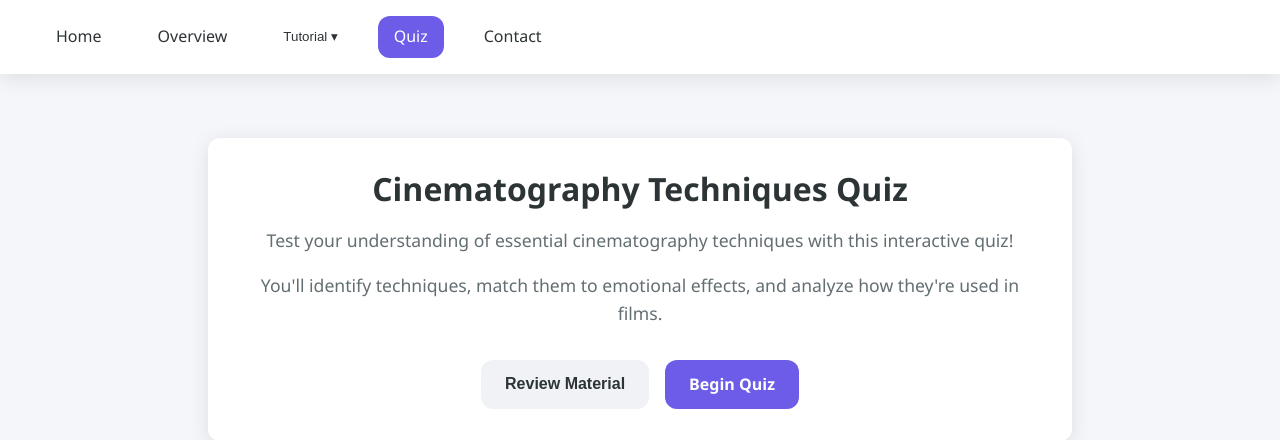
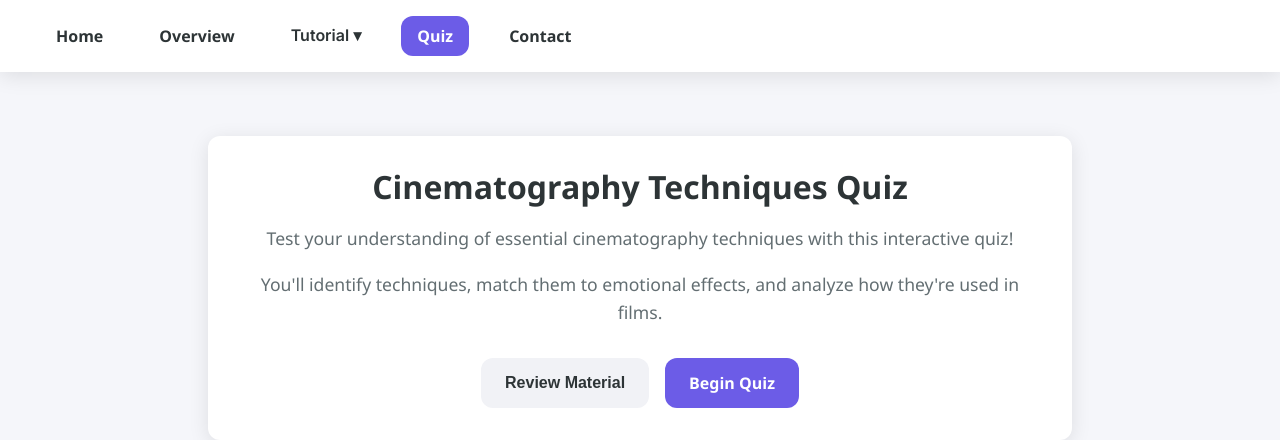
Before and after one commit to FELIX75791/ui-film-tutorial, a FastAPI app: page /quiz in a window 1280 px wide. Shown: the top 440 px of the page. Run offline with FastAPI, Linux system fonts and the light colour scheme; parts of the project's set-up code (start-up, migrations or seed data) failed here and were passed over; some libraries are stand-ins or nearby versions.

Commit message:
Make Tutorial nav button text size and weight match other nav links

```diff
--- a/static/css/styles.css
+++ b/static/css/styles.css
@@ -72,6 +72,9 @@ a:hover {
     padding: 0.5rem 1rem;
     border-radius: var(--border-radius);
     transition: var(--transition);
+    font-size: 1rem;
+    font-weight: 600; /* Match this if not already */
+    line-height: 1.5;
 }
 
 .nav a:hover, .nav a.active {
@@ -93,6 +96,10 @@ a:hover {
     cursor: pointer;
     border-radius: var(--border-radius);
     transition: var(--transition);
+    font-family: 'Inter', -apple-system, BlinkMacSystemFont, 'Segoe UI', Roboto, Oxygen, Ubuntu, Cantarell, sans-serif;
+    font-size: 1rem;
+    font-weight: 600;
+    line-height: 1.5; /* 👈 Add this to match links */
 }
 
 .dropbtn:hover, .dropbtn.active {
--- a/templates/base.html
+++ b/templates/base.html
@@ -27,9 +27,13 @@
     {{ nav_link(url_for('overview'),  'Overview',  'overview') }}
 
     <div class="dropdown">
-      <button class="dropbtn {{ 'active' if page=='tutorial' else '' }}">
+      <!-- <button class="dropbtn {{ 'active' if page=='tutorial' else '' }}">
         Tutorial <span class="caret">▾</span>
-      </button>
+      </button> -->
+      <a href="#" class="dropbtn {{ 'active' if page=='tutorial' else '' }}">
+        Tutorial <span class="caret">▾</span>
+      </a>
+
       <div class="dropdown-content">
         <a href="/category/angle-movement">Angle &amp; Movement</a>
         <a href="/category/shot-composition">Shots &amp; Compositions</a>
```
